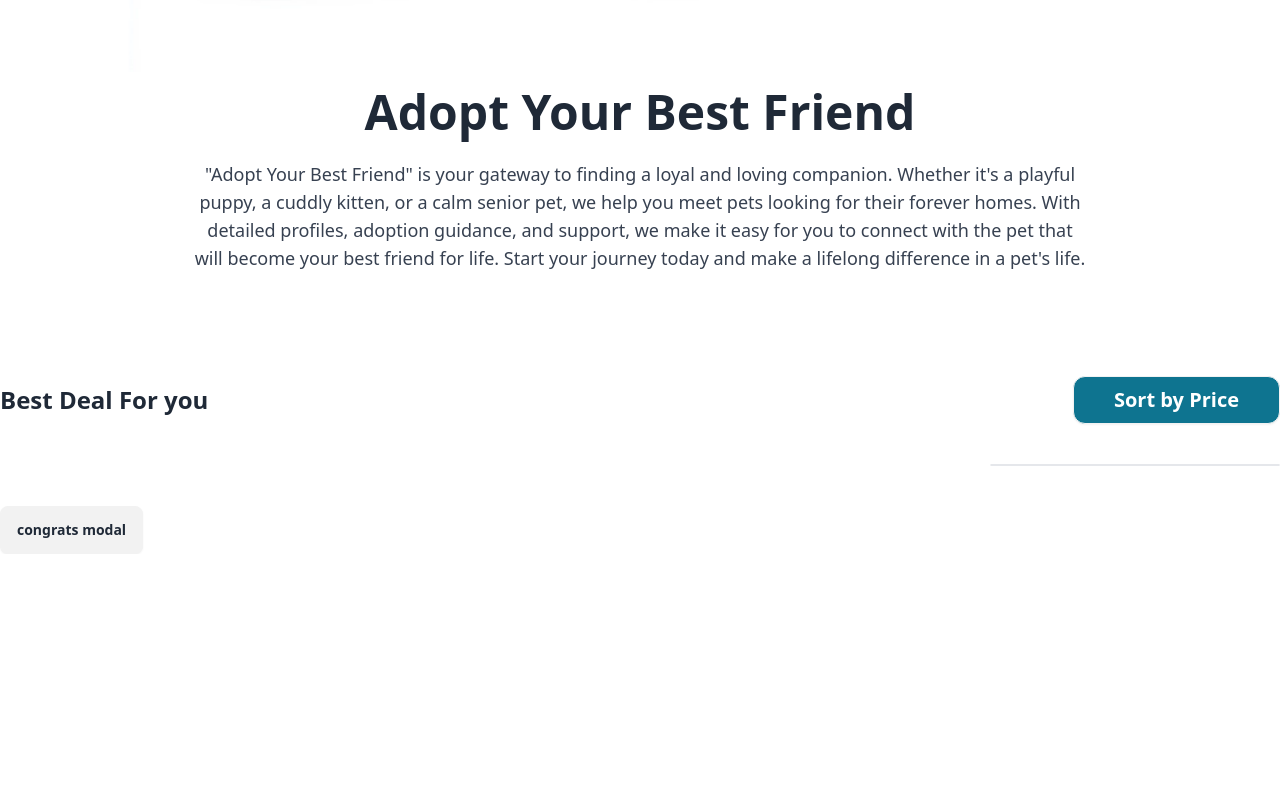
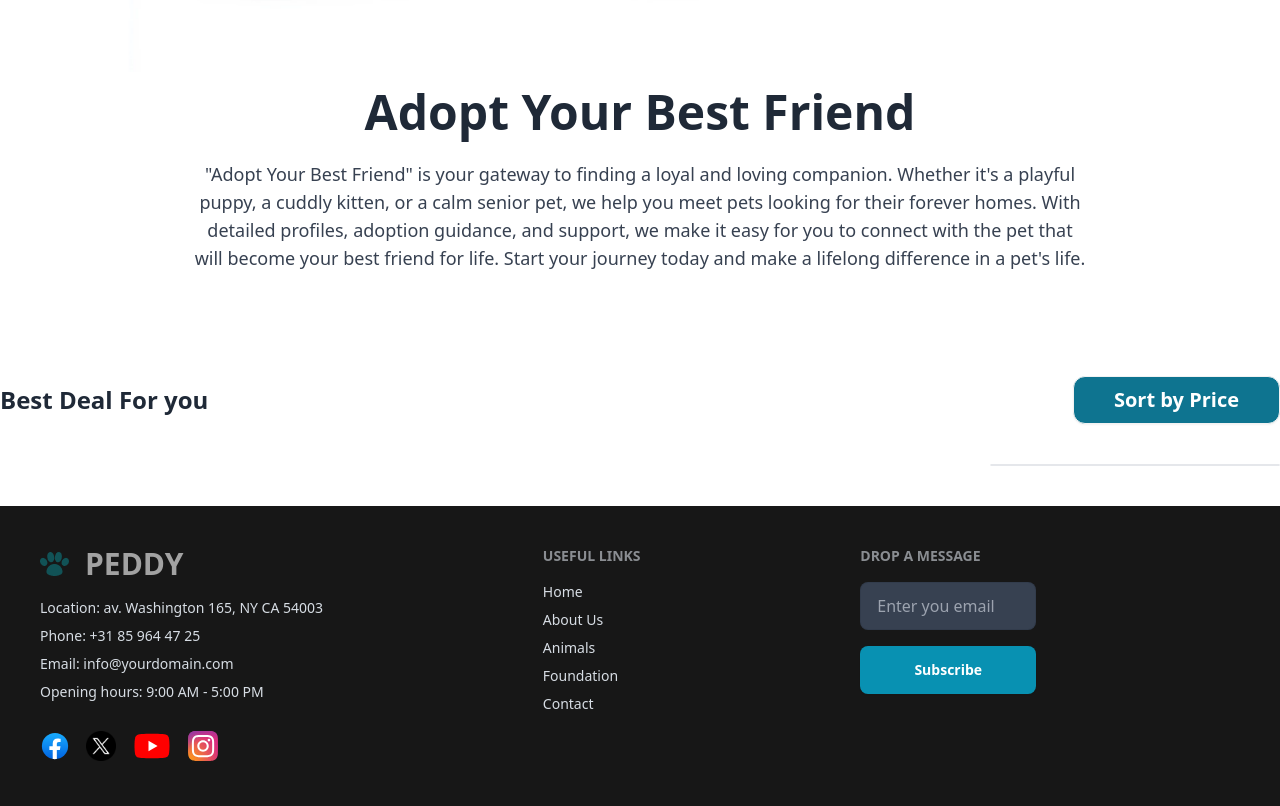
Before and after one commit to Shorno/Paddy, a website built with Vite: page index.html in a window 1280 px wide. Shown: the part 1145-1951 px from the top of the page. Before the commit the page ends 1699 px from the top, so only its background shows below. Built offline with nearby package versions, Linux system fonts and the light colour scheme; no server answers.

Commit message:
add footer

```diff
--- a/index.html
+++ b/index.html
@@ -81,7 +81,8 @@
                 <!--            Dynamic Pets List-->
             </div>
 
-            <div id="liked-pets-container" class="card border  hidden lg:block lg:col-span-1 max-h-[calc(100dvh-300px)] sticky top-10 overflow-y-scroll">
+            <div id="liked-pets-container"
+                 class="card border  hidden lg:block lg:col-span-1 max-h-[calc(100dvh-300px)] sticky top-10 overflow-y-scroll">
                 <div id="liked-pets-div" class="grid grid-cols-2">
                     <!--            Dynamic Liked Pets-->
                 </div>
@@ -93,14 +94,14 @@
 
 <button class="btn hidden" onclick="my_modal_1.showModal()">details modal</button>
 <dialog id="my_modal_1" class="modal">
-<!--    Dynamic Modal Details-->
+    <!--    Dynamic Modal Details-->
 </dialog>
 
 <!-- Open the modal using ID.showModal() method -->
-<button class="btn" onclick="my_modal_2.showModal()">congrats modal</button>
+<button class="btn hidden" onclick="my_modal_2.showModal()">congrats modal</button>
 <dialog id="my_modal_2" class="modal">
     <div class="modal-box flex flex-col justify-center items-center">
-        <img src="/handshake-deal-svgrepo-com.svg"  class="w-32" alt="handshake icon">
+        <img src="/handshake-deal-svgrepo-com.svg" class="w-32" alt="handshake icon">
         <h3 class="text-4xl font-bold">Congrats!</h3>
         <p class="py-4 font-semibold lg:text-lg text-sm">Adoption process for your pet will start soon.</p>
         <div class="modal-action">
@@ -110,6 +111,60 @@
         </div>
     </div>
 </dialog>
+
+
+<footer class="footer p-10 bg-neutral-900 text-neutral-content">
+    <div>
+    <div class="footer-title text-3xl">
+      <a class="flex justify-center gap-4 items-center">
+            <img src="/logo.webp" class="w-full h-full object-cover" alt="logo">
+            <h2 class="text-3xl text-white font-bold">Peddy</h2>
+        </a>
+    </div>
+        <p>Location: av. Washington 165, NY CA 54003</p>
+        <p>Phone: +31 85 964 47 25</p>
+        <p>Email: info@yourdomain.com</p>
+        <p>Opening hours: 9:00 AM - 5:00 PM</p>
+        <div class="mt-4">
+            <div class="flex justify-center items-center gap-4">
+
+                <a href="https://www.facebook.com/">
+                    <img src="/facebook-1-svgrepo-com.svg" width="30" alt="facebook logo">
+                </a>
+                <a href="https://www.x.com/">
+                    <img src="/1707222563twitter-logo-png.png" width="30" alt="x logo">
+                </a>
+
+                <a href="https://www.youtube.com/">
+                    <img src="/youtube-svgrepo-com.svg" width="40" alt="youtube logo">
+                </a>
+
+                <a href="https://www.instagram.com/">
+                    <img src="/instagram-2-1-logo-svgrepo-com.svg" width="30" alt="instagram logo">
+                </a>
+            </div>
+        </div>
+    </div>
+    <div>
+        <span class="footer-title">Useful Links</span>
+        <a class="link link-hover">Home</a>
+        <a class="link link-hover">About Us</a>
+        <a class="link link-hover">Animals</a>
+        <a class="link link-hover">Foundation</a>
+        <a class="link link-hover">Contact</a>
+    </div>
+    <div>
+        <span class="footer-title">Drop a Message</span>
+        <div class="form-control w-44">
+            <div class="flex flex-col gap-4">
+                <input type="text" placeholder="Enter you email"
+                       class="input input-bordered w-full bg-gray-700 text-neutral-content"
+                />
+                <button class="btn btn-md w-full bg-cyan-600 outline-none border-none text-white">Subscribe</button>
+            </div>
+        </div>
+    </div>
+</footer>
 <div id="app"></div>
 <script type="module" src="/main.js"></script>
 </body>
```
Also changed, not shown: public/1707222563twitter-logo-png.png (added), public/facebook-1-svgrepo-com.svg (added), public/instagram-2-1-logo-svgrepo-com.svg (added), public/youtube-svgrepo-com.svg (added).
